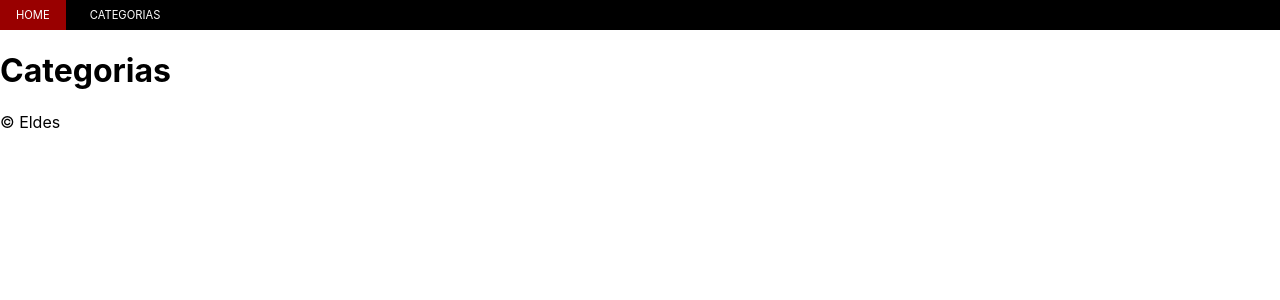
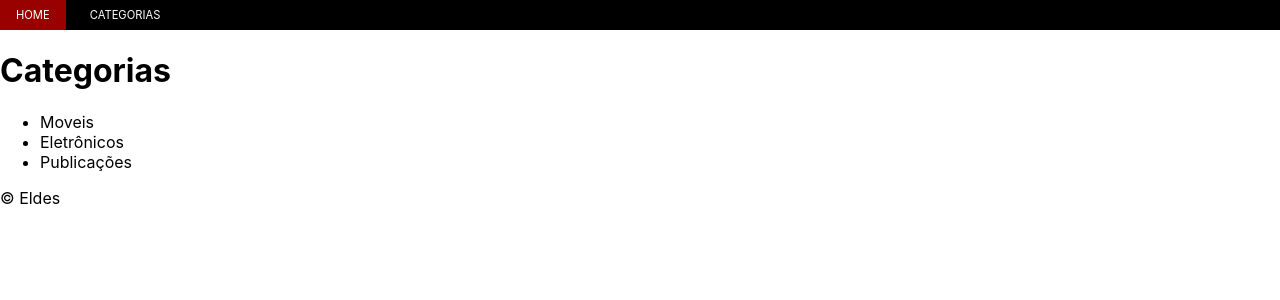
Before and after one commit to eldes/front-end-exemplo, a React (Create React App) app: page /categorias in a window 1280 px wide. Shown: the top 300 px of the page. Built offline with nearby package versions, Linux system fonts and the light colour scheme.

Commit message:
Implementa a estrutura da página Categorias

```diff
--- a/src/pages/Categorias.tsx
+++ b/src/pages/Categorias.tsx
@@ -4,6 +4,11 @@ import Pagina from "../components/Pagina";
 const CategoriasPage: FunctionComponent = () => {
 	return (
 		<Pagina titulo="Categorias">
+			<ul>
+				<li>Moveis</li>
+				<li>Eletrônicos</li>
+				<li>Publicações</li>
+			</ul>
 		</Pagina>
 	)
 }
```
